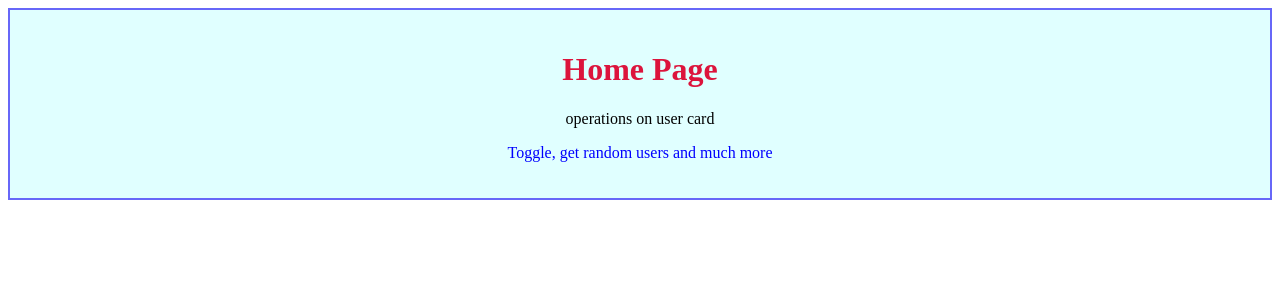
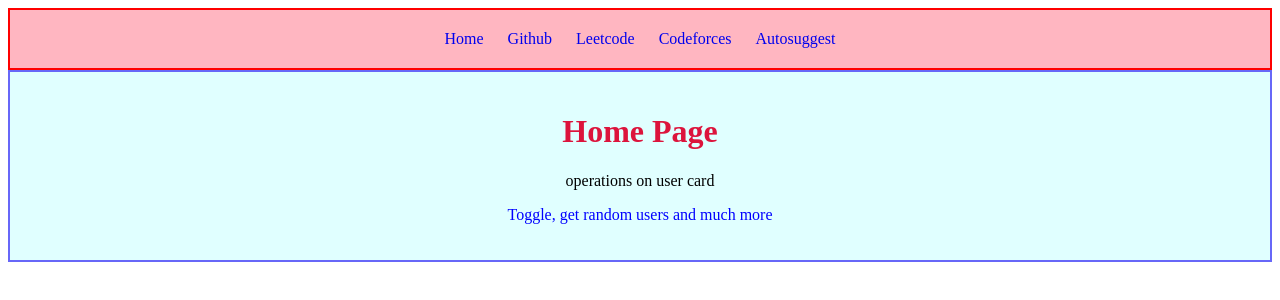
Before and after one commit to Akshaya5t9/autosuggest, a website: page frontend/index.html in a window 1280 px wide. Drawn offline with Linux system fonts and the light colour scheme.

Commit message:
initial commit

```diff
--- a/frontend/index.css
+++ b/frontend/index.css
@@ -14,3 +14,18 @@ h1{
 #p2{
     color:blue;
 }
+
+#nav{
+    text-align:center;
+    background-color:lightpink;
+    border:2px solid red;
+    padding:20px;
+}
+#nav a{
+    text-decoration: none;
+    height:25px;
+    margin: 10px;
+}
+#nav:hover{
+    background-color:lightcoral;
+}
--- a/frontend/index.html
+++ b/frontend/index.html
@@ -7,6 +7,13 @@
     <link rel="stylesheet" href="index.css">
 </head>
 <body>
+    <div id="nav">
+         <a href="#">Home</a>
+         <a href="https://github.com" target="_blank">Github</a>
+         <a href="https://leetcode.com" target="_blank">Leetcode</a>
+         <a href="https://codeforces.com" target="_blank">Codeforces</a>
+         <a href="./pages/autosuggest.html">Autosuggest</a>
+    </div>
     <div id="home-intro">
     <h1>Home Page</h1>
     <p id="p1"> operations on user card</p>
```
Also changed, not shown: frontend/pages/autosuggest.html (added, +11 -0 lines).
